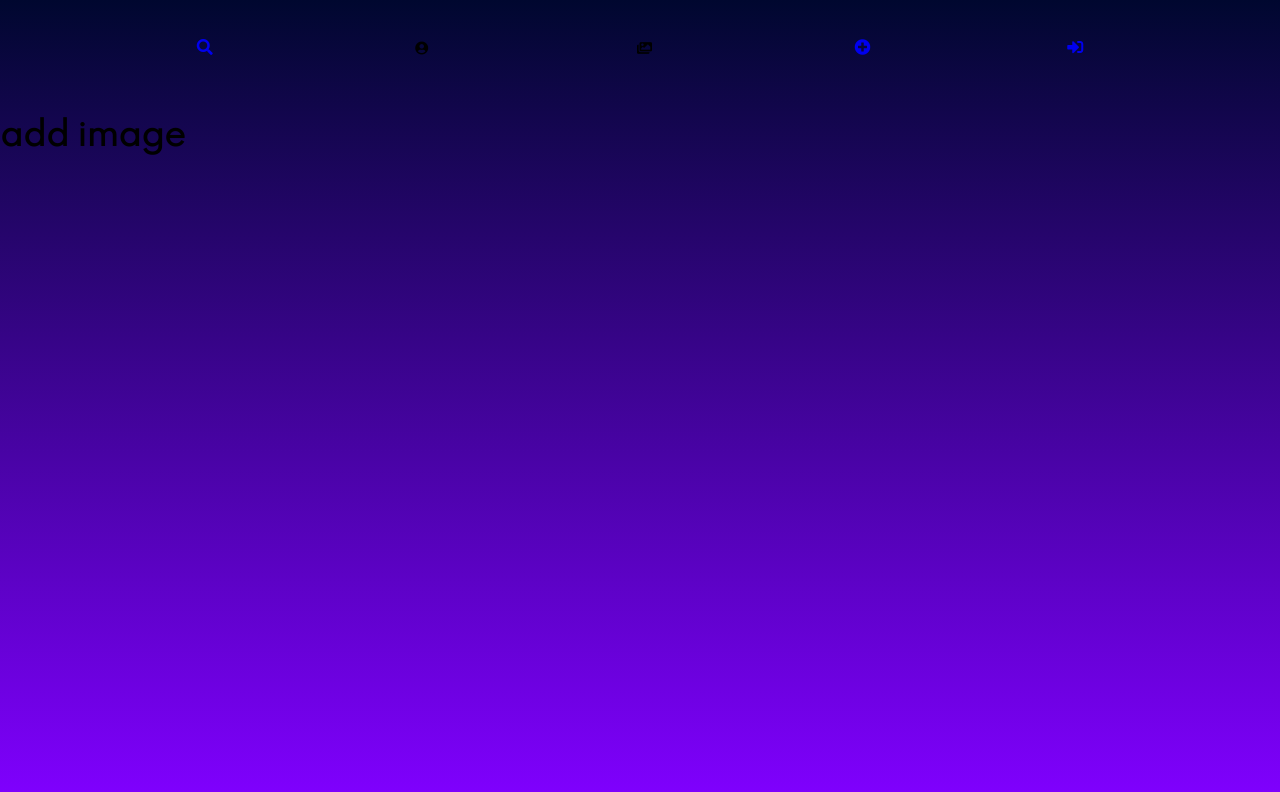
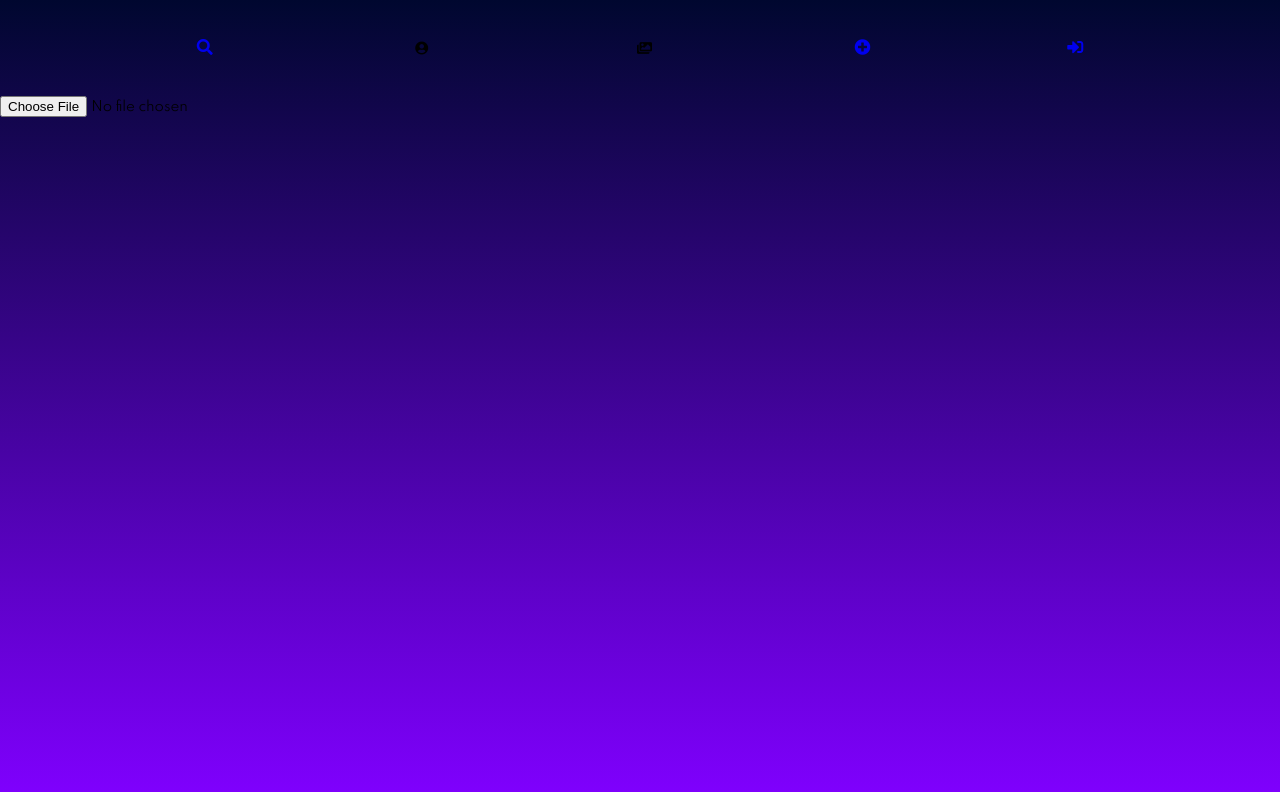
Before and after one commit to abs3nce/porto-client, a Vue app: page /post in a window 1280 px wide. Shown: the top 792 px of the page. Built offline with nearby package versions, Linux system fonts and the light colour scheme.

Commit message:
- frankenstein commit? a lot is lost

```diff
--- a/package.json
+++ b/package.json
@@ -10,9 +10,7 @@
   "dependencies": {
     "axios": "^0.21.1",
     "core-js": "^3.6.5",
-    "node-sass": "^5.0.0",
-    "sass": "^1.32.8",
-    "sass-loader": "^10.1.1",
+    "sass": "^1.32.12",
     "vue": "^2.6.11",
     "vue-axios": "^3.2.4",
     "vue-router": "^3.5.1"
@@ -24,6 +22,7 @@
     "babel-eslint": "^10.1.0",
     "eslint": "^6.7.2",
     "eslint-plugin-vue": "^6.2.2",
+    "sass-loader": "^10.0.5",
     "vue-template-compiler": "^2.6.11"
   },
   "eslintConfig": {
--- a/src/pages/AddImagePage.vue
+++ b/src/pages/AddImagePage.vue
@@ -1,13 +1,38 @@
 <template>
-  <h1>add image</h1>
+    <div class="container">
+        <img :src="image" />
+        <input @change="handleImage" type="file" accept="image/*" />
+    </div>
 </template>
 
 <script>
 export default {
+    data() {
+        return {
+            image: "",
+        };
+    },
+    methods: {
+        // funkcia na prekonvertovanie image na base64 string
+        // https://medium.com/js-dojo/how-to-upload-base64-images-in-vue-nodejs-4e89635daebc, stackoverflow, fajsiex
+        // FileReader: https://developer.mozilla.org/en-US/docs/Web/API/FileReader
+        // FileReader.readAsDataURL(): https://developer.mozilla.org/en-US/docs/Web/API/FileReader/readAsDataURL
+        async handleImage(e) {
+            const file = e.target.files[0];
+            console.log(file);
 
-}
+            const reader = new FileReader();
+            const b64Promise = new Promise((res) => {
+                reader.onloadend = () => {
+                    res(reader.result);
+                };
+            });
+            reader.readAsDataURL(file);
+            const b64file = await b64Promise;
+            console.log(b64file);
+        },
+    },
+};
 </script>
 
-<style>
-
-</style>
+<style></style>
--- a/src/pages/RegisterPage.vue
+++ b/src/pages/RegisterPage.vue
@@ -6,12 +6,7 @@
                 v-model="register_username"
                 placeholder="Your username"
             />
-            <br />
-            <input
-                type="email"
-                v-model="register_email"
-                placeholder="Your email"
-            />
+
             <br />
             <input
                 type="password"
@@ -26,6 +21,7 @@
                 <button>I already have an account</button>
             </router-link>
         </div>
+        <!-- pridat logout button ako button component s propomi logout buttonu -->
     </div>
 </template>
 
@@ -34,7 +30,6 @@ export default {
     data() {
         return {
             register_username: "",
-            register_email: "",
             register_password: "",
             register_error: null,
         };
@@ -43,7 +38,6 @@ export default {
         registerUser() {
             let newUser = {
                 username: this.register_username,
-                email: this.register_email,
                 password: this.register_password,
             };
             console.log(newUser);
@@ -61,7 +55,6 @@ export default {
             );
             this.register_username = "";
             this.register_password = "";
-            this.register_email = "";
         },
     },
 };
```
Also changed, not shown: 1 other file (tests, documents, lock files or other folders).
